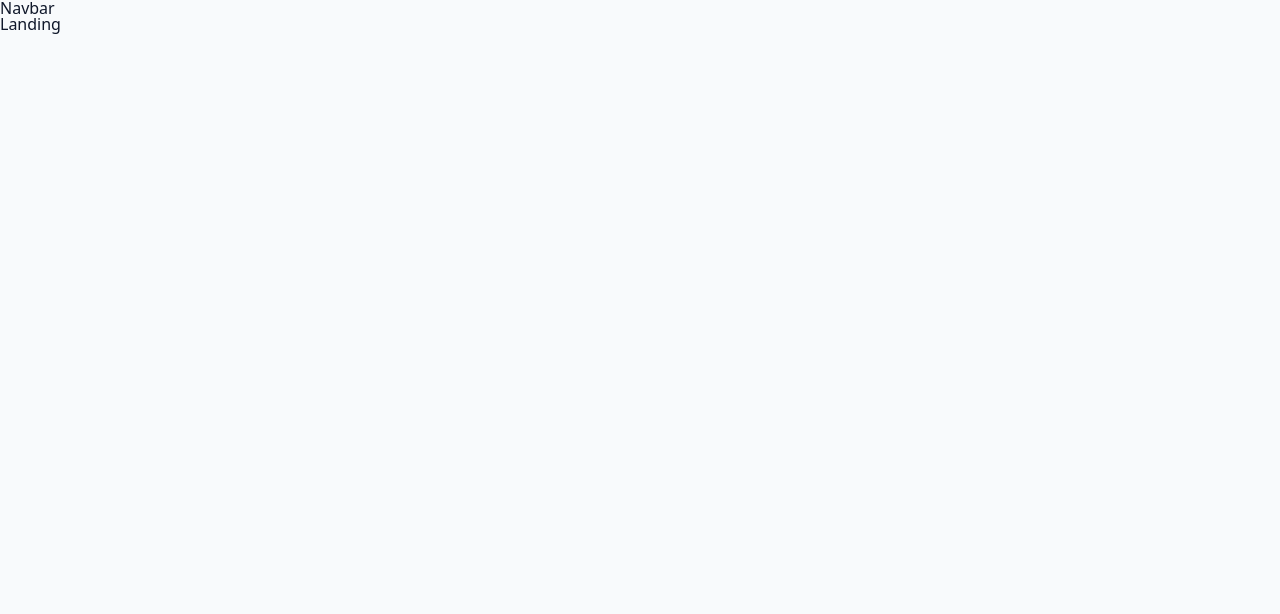
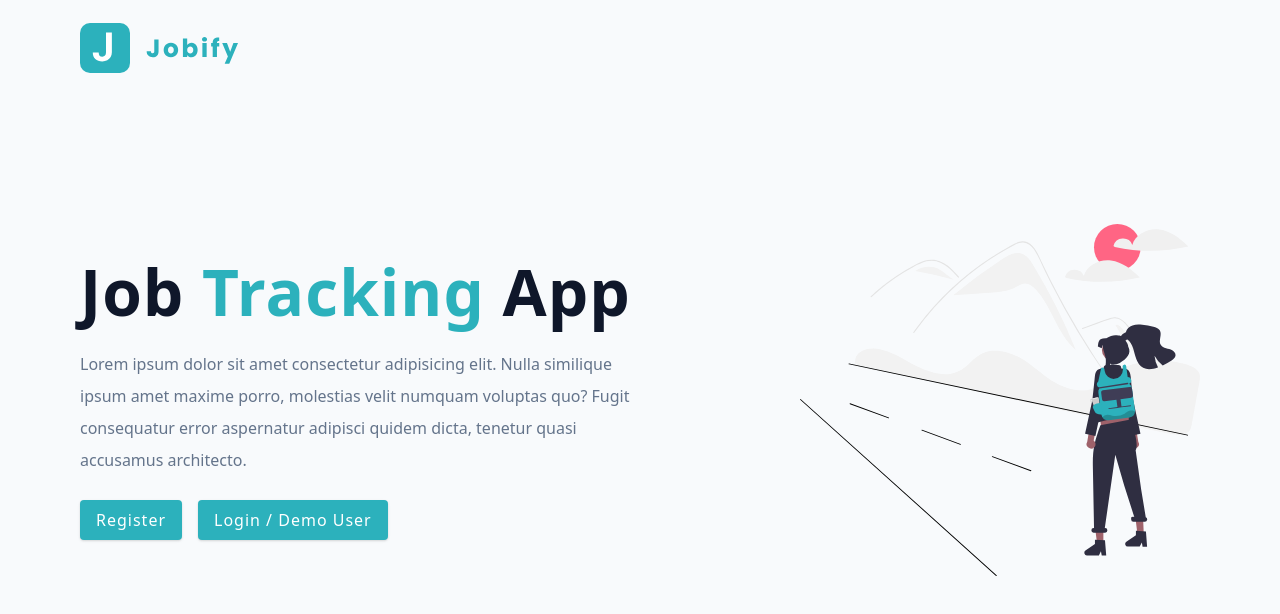
Before and after one commit to heyman242/Job-Tracker, a React (Vite) app in the folder client/: page / in a window 1280 px wide. Shown: the top 614 px of the page. Built offline with nearby package versions, Linux system fonts and the light colour scheme.

Commit message:
frontend landing page setup

```diff
--- a/client/src/pages/HomeLayout.jsx
+++ b/client/src/pages/HomeLayout.jsx
@@ -1,13 +1,11 @@
-import { Outlet } from "react-router-dom"
+import { Outlet } from "react-router-dom";
 
 const HomeLayout = () => {
   return (
-    <div>
-        <nav>Navbar</nav>
-        <Outlet/>
+    <>
+      <Outlet />
+    </>
+  );
+};
 
-    </div>
-  )
-}
-
-export default HomeLayout
+export default HomeLayout;
--- a/client/src/pages/Landing.jsx
+++ b/client/src/pages/Landing.jsx
@@ -1,8 +1,32 @@
-
+import styled from "styled-components";
+import Wrapper from "../assets/wrappers/LandingPage";
+import main from "../assets/images/main.svg";
+import logo from "../assets/images/logo.svg";
+import { Link } from "react-router-dom";
 const Landing = () => {
   return (
-    <div>Landing</div>
-  )
-}
+    <Wrapper>
+      <nav>
+        <img src={logo} alt="jobify" className="logo" />
+      </nav>
+      <div className="container page">
+        <div className="info">
+          <h1>
+            Job <span>Tracking</span> app
+          </h1>
+          <p>
+            Lorem ipsum dolor sit amet consectetur adipisicing elit. Nulla
+            similique ipsum amet maxime porro, molestias velit numquam voluptas
+            quo? Fugit consequatur error aspernatur adipisci quidem dicta,
+            tenetur quasi accusamus architecto.
+          </p>
+          <Link to="/register" className="btn register-link">register</Link>
+          <Link to="/login" className="btn ">login / Demo User</Link>
+        </div>
+        <img src={main} alt="job hunt" className="img main-img" />
+      </div>
+    </Wrapper>
+  );
+};
 
-export default Landing
+export default Landing;
```
